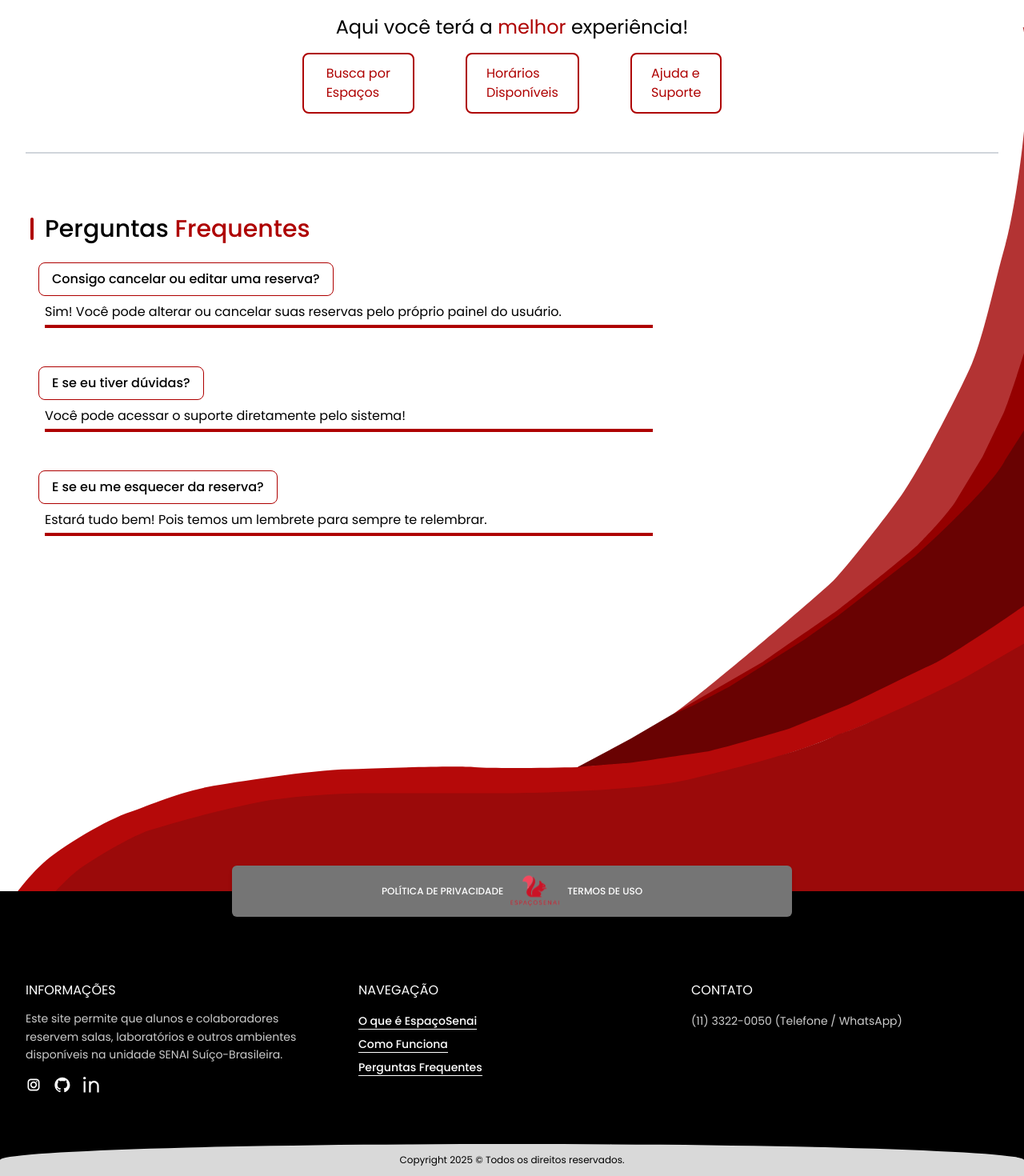
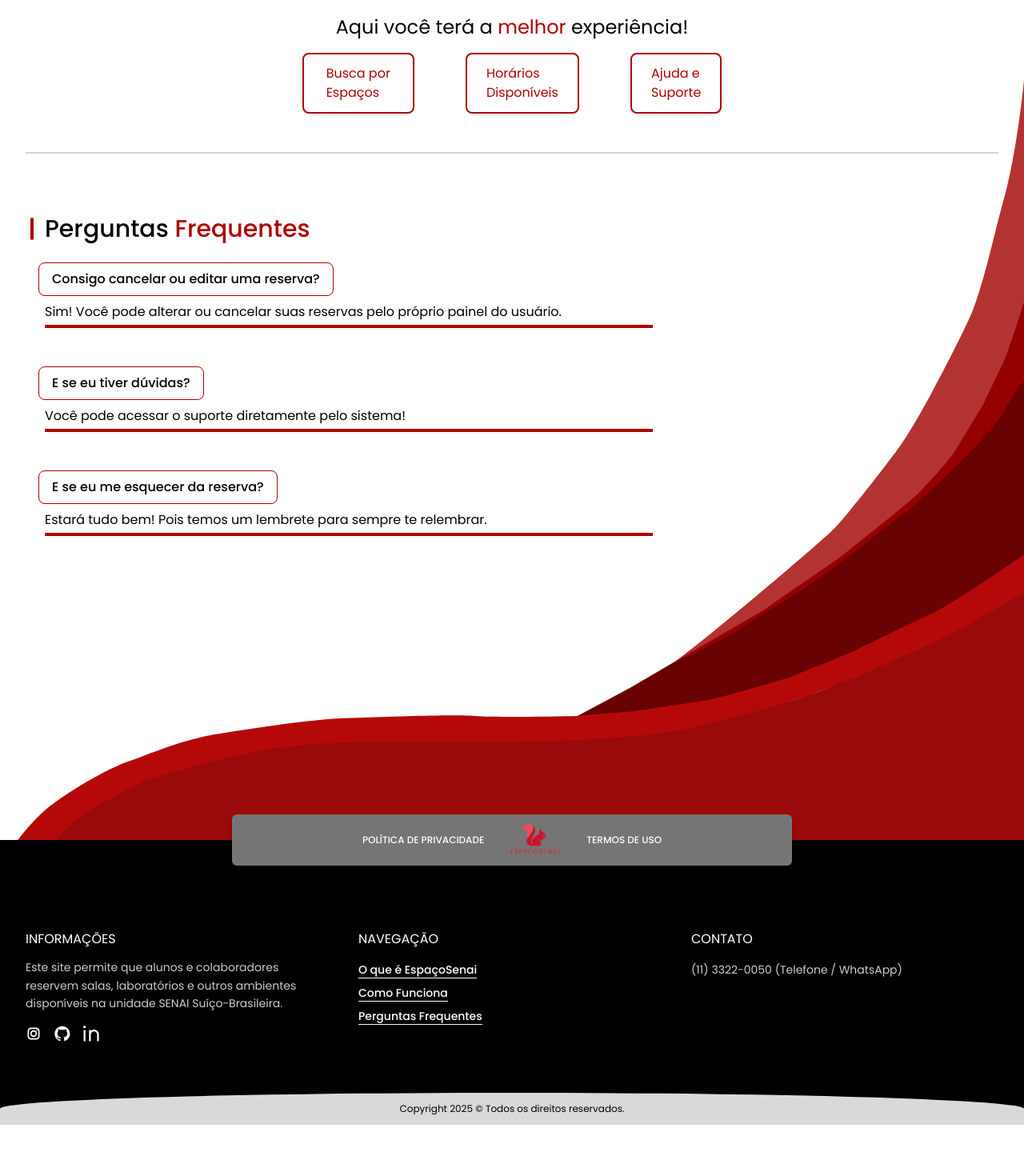
Before and after one commit to EspacoSenai/EspacoSenai.FrontWeb, a React (Vite) app: page /landing in a window 1280 px wide. Shown: the part 1139-2609 px from the top of the page at 80% size. After the commit the page ends 2545 px from the top, so only its background shows below. Built offline with nearby package versions, Linux system fonts and the light colour scheme.

Commit message:
feat:atualizações

```diff
--- a/src/components/footer.jsx
+++ b/src/components/footer.jsx
@@ -3,10 +3,10 @@ import React from "react";
 export default function Footer() {
   return (
     <>
-      {/* Cartão superior (retângulo com logo e links) */}
-      <div className="relative z-30 w-full flex justify-center -mt-16">
+      {/* Cartão superior (logo + links) — agora aparece em todas as telas */}
+      <div className="relative z-30 w-full flex justify-center -mt-10 md:-mt-16">
         <div className="bg-[#757575] dark:bg-white w-[92%] max-w-[700px] h-16 rounded-md mx-auto -mb-8
-                        flex items-center justify-center px-6 text-center shadow-md">
+                        flex items-center justify-center px-6 text-center shadow-md gap-6">
           <a
             href="#"
             className="text-white dark:text-black text-xs hover:underline whitespace-nowrap"
@@ -30,7 +30,7 @@ export default function Footer() {
       </div>
 
       {/* Rodapé principal */}
-      <footer className="relative z-20 bg-black text-white pt-32 lg:pt-28 overflow-hidden">
+      <footer className="relative z-20 bg-black text-white pt-24 md:pt-32 lg:pt-28 overflow-hidden">
         <div className="max-w-7xl mx-auto px-6 sm:px-8 grid grid-cols-1 md:grid-cols-3 gap-10 md:gap-8 text-sm text-center md:text-left">
           {/* INFORMAÇÕES */}
           <div>
--- a/src/components/main.jsx
+++ b/src/components/main.jsx
@@ -4,12 +4,14 @@ export default function Main() {
   return (
     <main className="bg-white dark:bg-[#0B0B0B] scroll-smooth overflow-hidden relative">
 
+      {/* Onda do topo */}
       <img
         src="src/assets/ondaLandinpage.svg"
         alt="Onda landingpage"
         className="w-full h-auto object-cover"
       />
 
+      {/* Seção: O que é o EspaçoSenai */}
       <section
         id="espacoSenai"
         className="flex flex-col-reverse md:flex-row justify-between items-center gap-8 md:gap-12 py-12 px-6 md:px-12 relative z-20"
@@ -109,7 +111,11 @@ export default function Main() {
       {/* Seção: Perguntas Frequentes */}
       <section
         id="faq"
-        className="px-6 md:px-12 py-16 bg-white dark:bg-[#0B0B0B] relative z-4"
+        className="
+          px-6 md:px-12 pt-16
+          pb-0 sm:pb-[200px] md:pb-0
+          bg-white dark:bg-[#0B0B0B] relative z-5
+        "
       >
         <h2 className="text-2xl md:text-3xl font-semibold mb-6 relative">
           <div className="absolute top-1 left-[-10px] w-1 h-7 bg-[#AE0000] rounded-full z-0"></div>
@@ -146,11 +152,15 @@ export default function Main() {
         </div>
       </section>
 
-      <div className="relative -z-2 mt-[-700px]">
+      {/* Espaço extra só no mobile para não colidir com o footer */}
+      <div className="block md:hidden h-20"></div>
+
+      {/* Onda do rodapé — visível apenas do md pra cima */}
+      <div className="relative -z-2 mt-[-700px] hidden md:block">
         <img
           src="src/assets/ondaPrincipal.svg"
           alt="Onda rodapé"
-          className="w-full h-[50vh] md:h-auto object-cover"
+          className="w-full h-auto object-cover select-none"
         />
       </div>
     </main>
--- a/src/pages/landingPage.jsx
+++ b/src/pages/landingPage.jsx
@@ -5,10 +5,12 @@ import Footer from '../components/footer';
 
 export default function LandingPage() {
   return (
-    <div className="flex flex-col min-h-screen justify-between">
+    <div className="flex flex-col min-h-screen">
       <Header />
       <Main />
-      <Footer />
+      <div className="mt-auto">
+        <Footer />
+      </div>
     </div>
   );
 }
```
